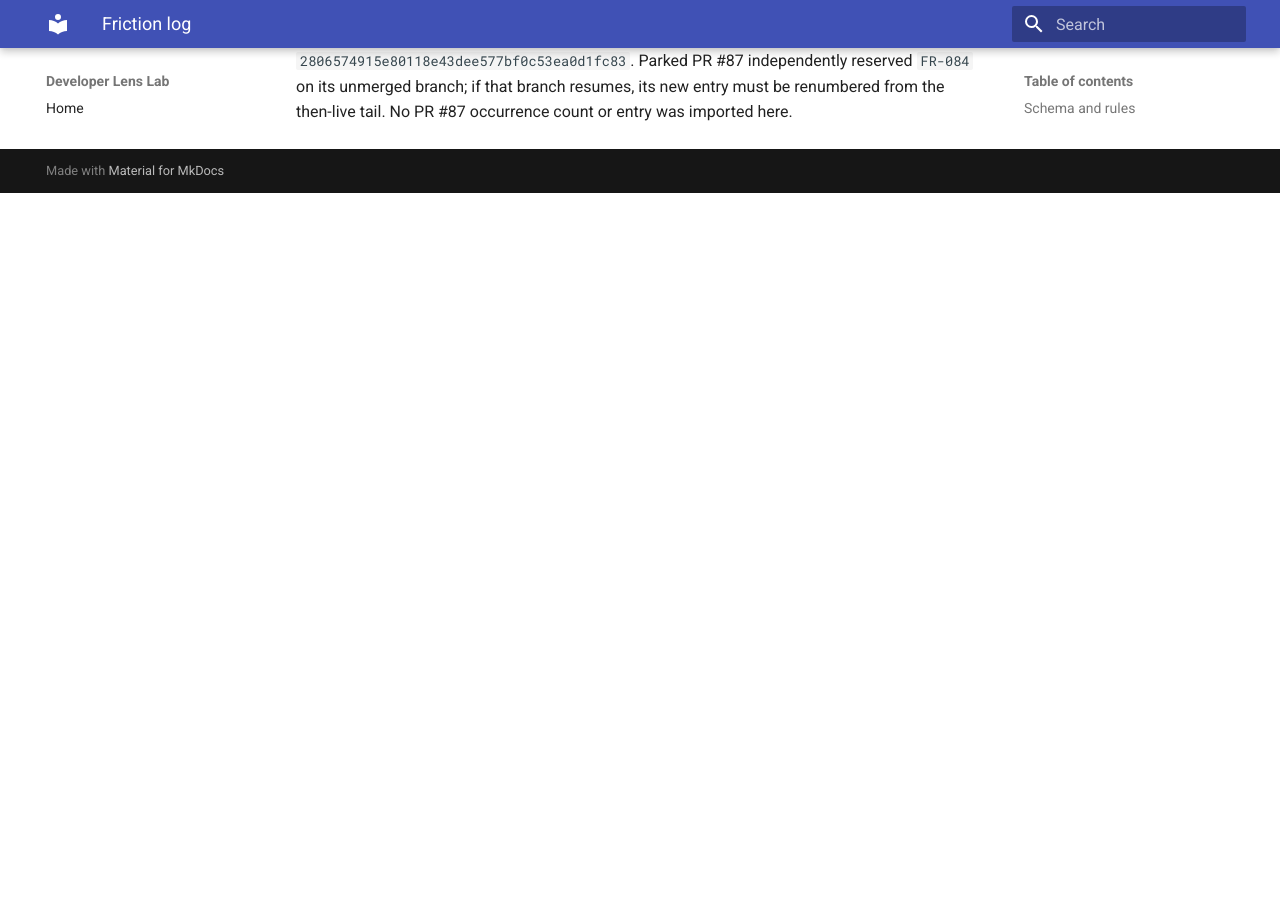
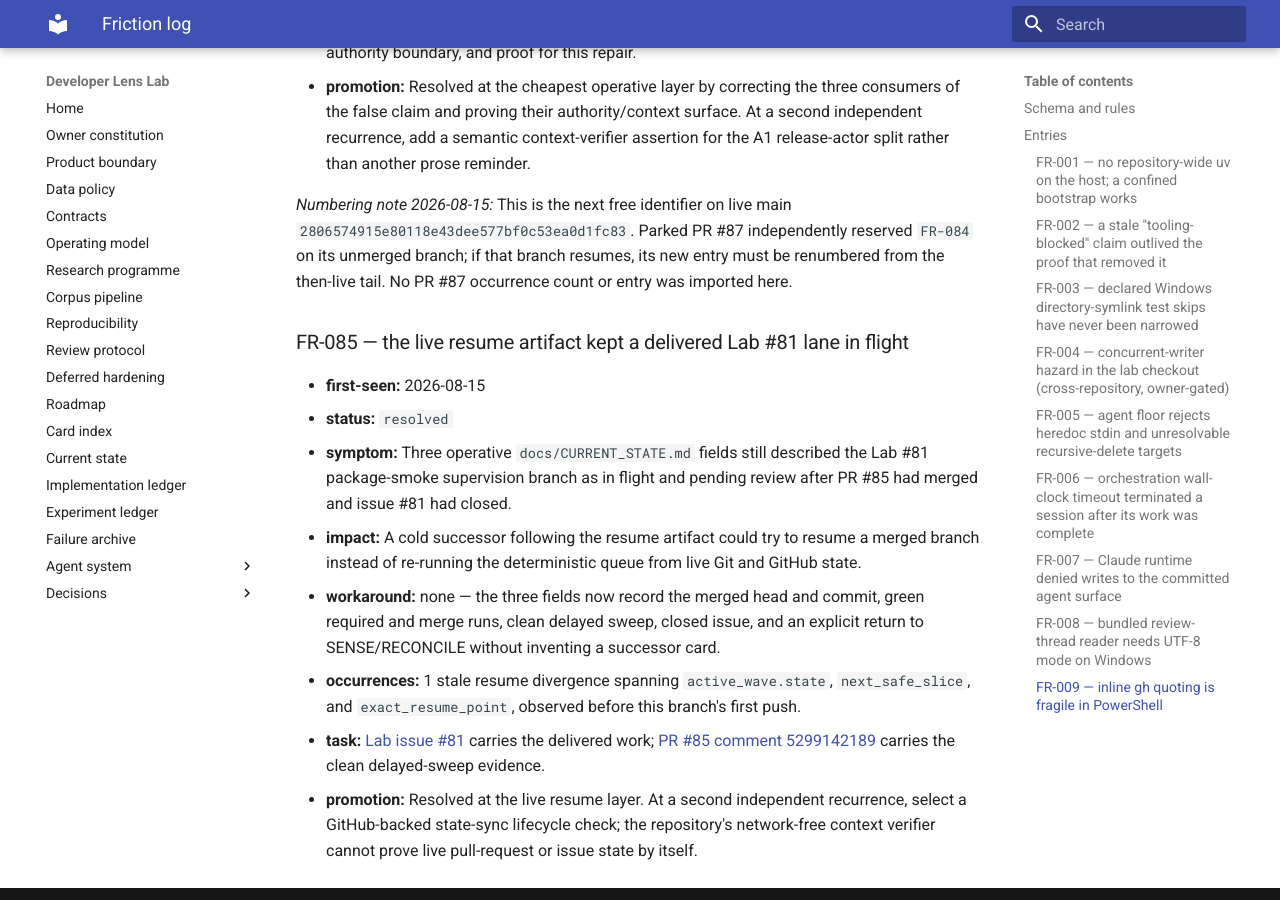
Before and after one commit to Chris0Jeky/developer-lens-lab, an MkDocs documentation site: the page built from docs/agent-system/FRICTION_LOG.md, in a window 1280 px wide and 900 px high, scrolled down 66917 px. Built offline with MkDocs 1.6.1 and Material for MkDocs 9.7.7, drawn with Linux system fonts in a browser that asks for light colours; before the commit the page ends 67110 px from its top, so only the background shows below that; some of the changed text lies outside the part shown.

Commit message:
Reconcile delivered Lab 81 lane

```diff
--- a/docs/CURRENT_STATE.md
+++ b/docs/CURRENT_STATE.md
@@ -49,12 +49,12 @@ active_wave:
       resume references issue #29 comment `5243827843` and PR #65 comment `5243827873`, and its
       post-merge state reconciliation is DELIVERED through merged PR #83. The
       three tracked merge-eligibility hardening follow-ups are DELIVERED through merged PR #82
-      (see `delivered.merge_eligibility_snapshot_hardening`). The in-flight write lane is the
-      Lab #81 package-smoke supervision hardening on branch
-      `hardening/package-smoke-supervision-20260814` (coordinator-owned worktree from base
-      `02afd7c37b3c7d0a30551025a1724fb5aa5d064b`; bounded implementation committed locally at
-      `c7a14cba5cad65aed8931d5627b9c1bbd2b4e86c` with the full local gate green, pending
-      fresh-context review and its pull request).
+      (see `delivered.merge_eligibility_snapshot_hardening`). The previously recorded Lab #81
+      package-smoke supervision lane is DELIVERED: PR #85 merged final head
+      `1f5dfda9545d05df83982eabffd799aa0ae143e5` as
+      `89358200b428aac53d1c8b47a3d544e7a981efac`; required run `31846406666` and merge run
+      `31847458392` are green; delayed-sweep comment `5299142189` is clean; and issue #81 is CLOSED.
+      Its former branch is not an in-flight or resumable lane.
 delivered:
   - merge_eligibility_snapshot_hardening: >-
       DONE — PR #82 merged 2026-08-14T21:17:34Z as
@@ -305,20 +305,16 @@ next_safe_slice: >-
   deferred q-11 conditional-phrasing touch in the cross-repo contract and maintenance protocol
   docs was completed by this reconciliation. LAB-REL-01 remains the sole ACTIVE card and its
   release sequence is the parked Product QA proof, Product sign-off, then agent-executed mechanics,
-  so work while that lane is parked continues through tracked-issue
-  maintenance, starting with the package-smoke hardening at Lab #81, whose lane is already in
-  flight (see `active_wave`). FR-062 remains
+  so work while that lane is parked restarts the deterministic queue with SENSE/RECONCILE against
+  live `origin/main`, `tools/cards.py`, issue #29, and open pull requests. The previously recorded
+  Lab #81 hardening is delivered and its issue is closed as recorded in `active_wave.state`; do not
+  resume its former branch or select a successor card from this artifact. FR-062 remains
   true for shell `gh api graphql`, but a connector-equipped session may use its thread-aware route
   to collect `review_threads` with `is_resolved` and `is_outdated`. Do not infer that every runtime
   has that connector route: without a collectible surface the helper still refuses eligibility,
-  and this read/resolve route does not authorize a merge. The Lab #81 hardening is the five items
-  deferred from the merged PR #65 resume lane:
-  the `SYSTEMROOT` absolute-path check, `taskkill` already-exited diagnostics, the Windows-only
-  timing-fragile test, the impossible-state parametrization, and propagating the
-  cleanup-unconfirmed error, chained from the original, when a non-interrupt exception's own cleanup
-  attempt is unconfirmed while interrupt semantics are preserved. It is the in-flight slice. Keep
-  remaining hardening, asset, release, publication, and tag work separate; no data, model, telemetry,
-  contract, credential, or release activation occurred.
+  and this read/resolve route does not authorize a merge. Keep remaining hardening, asset, release,
+  publication, and tag work separate; no data, model, telemetry, contract, credential, or release
+  activation occurred.
 release_and_owner_gates: >-
   Live `HUMAN_TODO.md` remains the owner-gate source: joint release remains reaffirmed, but no tag is
   authorized. The closed product
@@ -395,8 +391,11 @@ exact_resume_point: >-
   `02afd7c37b3c7d0a30551025a1724fb5aa5d064b` from final head
   `e57576469f2fa87b76372918fc78a17e776e3cf0`, its T+22m post-merge sweep was clean, and every
   merge-eligibility snapshot now requires the `pull_request`/`pr_number` identity fields. The
-  in-flight write lane is the Lab #81 package-smoke supervision hardening on branch
-  `hardening/package-smoke-supervision-20260814`; resume it through the ordinary PR gate. The
+  previously recorded Lab #81 package-smoke supervision lane is DELIVERED through merged PR #85
+  (`89358200b428aac53d1c8b47a3d544e7a981efac` from final head
+  `1f5dfda9545d05df83982eabffd799aa0ae143e5`), its delayed sweep is clean, and issue #81 is CLOSED;
+  do not resume its former branch. Re-run the deterministic queue from live state without selecting
+  a successor card in this artifact. The
   Lab-side pre-sign-off remainder is complete and
   `Chris0Jeky/developer-lens-lab::HUMAN_TODO.md::q-11` is closed for its approved package only.
   Product browser visual QA is NOT VERIFIED / PARKED until the mandated browser surface is
--- a/docs/agent-system/FRICTION_LOG.md
+++ b/docs/agent-system/FRICTION_LOG.md
@@ -1097,12 +1097,14 @@ selected ownership-token/merge-lease preflight remains unimplemented.
   plus smaller file-scoped patches.
 - **workaround:** Re-read the narrow mismatched region and apply exact file-scoped patches, retaining
   atomic failure as the guard against partial state updates.
-- **occurrences:** 6 independent occurrences — the stale combined hunk during sdist current-base
+- **occurrences:** 7 independent occurrences — the stale combined hunk during sdist current-base
   state sync, the ambiguous FR-033 status hunk during PR #55 review correction, the unanchored
   FR-033 occurrence and status edits during PR #55 post-merge reconciliation, and the unanchored
   FR-037 status edit during issue #58 proof reconciliation on 2026-08-09, plus the console-rendered
-  em-dash context mismatch during the issue #34 PR #56 factual follow-up on 2026-08-10.
-- **task:** lab issue #34 tracks external patch-context and command-boundary workflow hardening.
+  em-dash context mismatch during the issue #34 PR #56 factual follow-up on 2026-08-10, plus the
+  mis-targeted FR-085 hunk during the issue #81 state repair on 2026-08-15.
+- **task:** [Lab issue #34](https://github.com/Chris0Jeky/developer-lens-lab/issues/34) tracks
+  external patch-context and command-boundary workflow hardening.
 - **promotion:** At the second occurrence, the selected enforcement layer was an exact section-header
   anchor plus a pre-stage diff assertion. Later occurrences show that an ad-hoc command does not
   reliably enforce that guard; a checked state-sync helper is the selected task-debt layer on
@@ -1140,6 +1142,11 @@ _Note 2026-08-10 (PR #56 factual follow-up):_ A combined three-file patch used t
 mojibake form of an em dash in repeated friction-log context. The patch failed atomically before
 changing any file. UTF-8 reads plus smaller section-anchored patches then applied the intended
 changes; the checked state-sync helper remains the selected enforcement layer.
+
+_Note 2026-08-15 (occurrence 7, issue #81 state repair):_ A combined patch accidentally anchored
+the new FR-085 tail hunk against `docs/CURRENT_STATE.md` instead of the friction log. The patch
+failed atomically before changing any file; exact file-scoped patches then applied the state and
+friction updates separately. The checked state-sync helper remains the selected enforcement layer.
 
 ### FR-035 — an unannounced post-merge state worktree appeared at live main
 
@@ -2316,3 +2323,24 @@ _Numbering note 2026-08-15:_ This is the next free identifier on live main
 `2806574915e80118e43dee577bf0c53ea0d1fc83`. Parked PR #87 independently reserved `FR-084` on its
 unmerged branch; if that branch resumes, its new entry must be renumbered from the then-live tail.
 No PR #87 occurrence count or entry was imported here.
+
+### FR-085 — the live resume artifact kept a delivered Lab #81 lane in flight
+
+- **first-seen:** 2026-08-15
+- **status:** `resolved`
+- **symptom:** Three operative `docs/CURRENT_STATE.md` fields still described the Lab #81
+  package-smoke supervision branch as in flight and pending review after PR #85 had merged and
+  issue #81 had closed.
+- **impact:** A cold successor following the resume artifact could try to resume a merged branch
+  instead of re-running the deterministic queue from live Git and GitHub state.
+- **workaround:** none — the three fields now record the merged head and commit, green required and
+  merge runs, clean delayed sweep, closed issue, and an explicit return to SENSE/RECONCILE without
+  inventing a successor card.
+- **occurrences:** 1 stale resume divergence spanning `active_wave.state`, `next_safe_slice`, and
+  `exact_resume_point`, observed before this branch's first push.
+- **task:** [Lab issue #81](https://github.com/Chris0Jeky/developer-lens-lab/issues/81) carries the
+  delivered work; [PR #85 comment 5299142189](https://github.com/Chris0Jeky/developer-lens-lab/pull/85#issuecomment-5299142189)
+  carries the clean delayed-sweep evidence.
+- **promotion:** Resolved at the live resume layer. At a second independent recurrence, select a
+  GitHub-backed state-sync lifecycle check; the repository's network-free context verifier cannot
+  prove live pull-request or issue state by itself.
```
